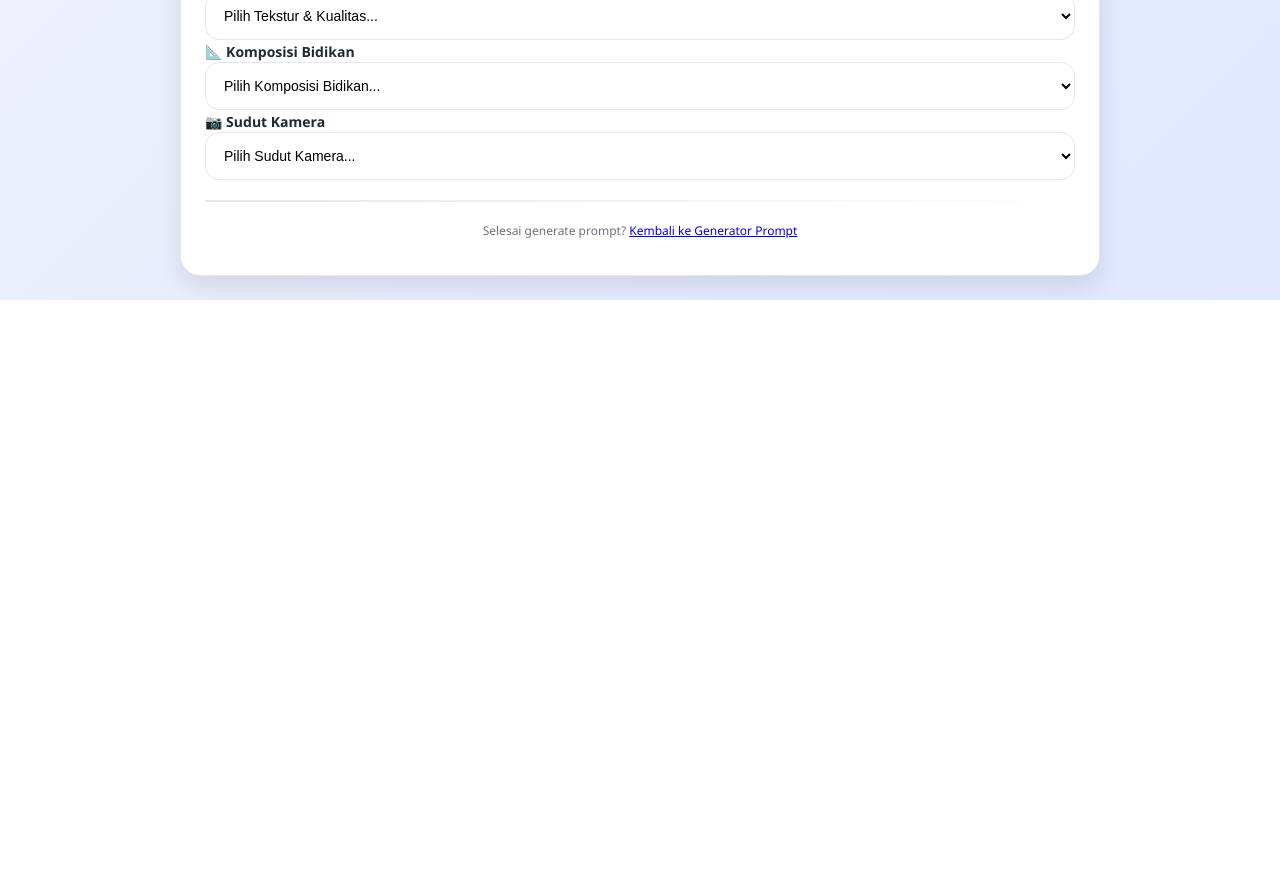
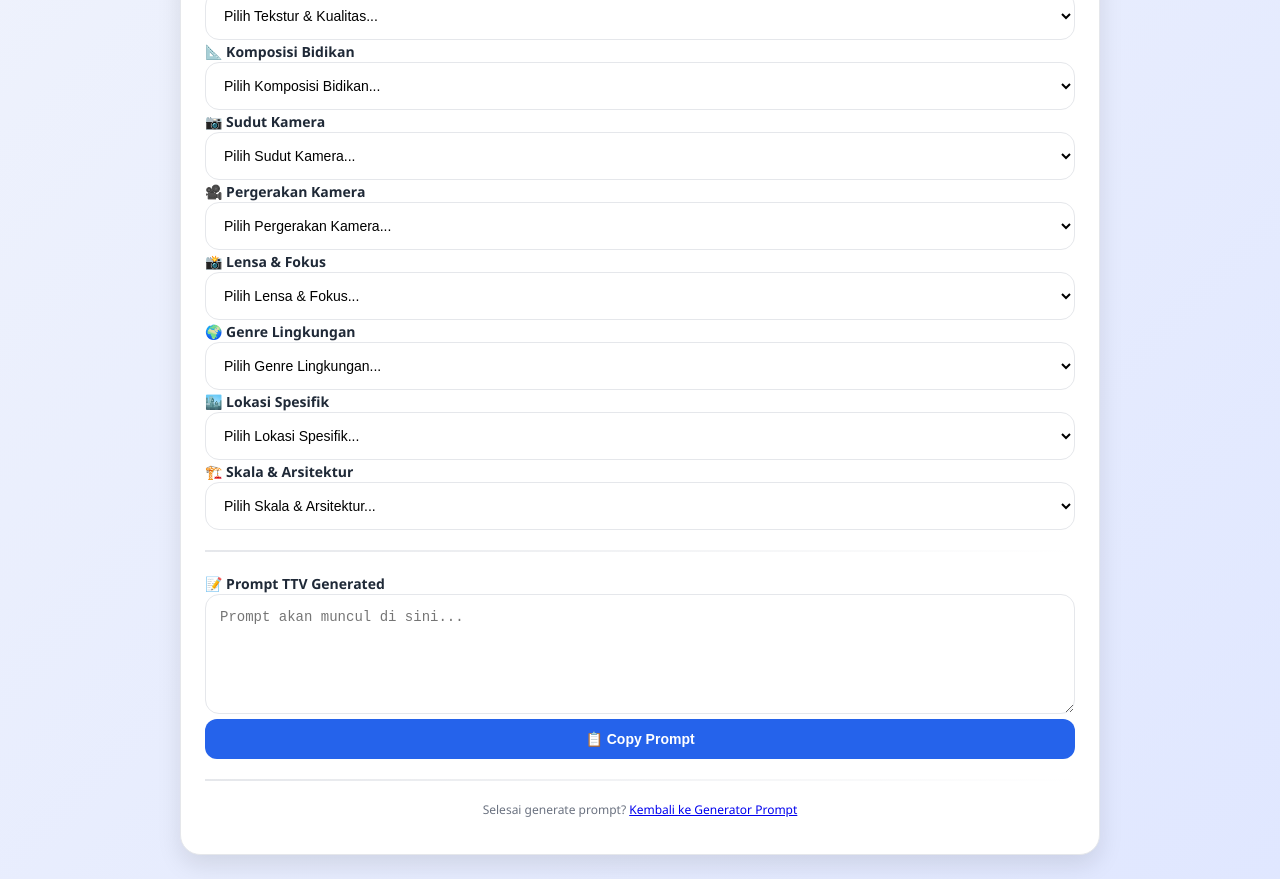
Before and after one commit to bahtiarrachman/WebsitePrompt, a plain HTML site: page prompt_ttv.html in a window 1280 px wide. Shown: the part 1125-2004 px from the top of the page. Before the commit the page ends 1425 px from the top, so only its background shows below. Drawn offline with Linux system fonts and the light colour scheme; a script that the page names is missing.

Commit message:
Update prompt_ttv.html

```diff
--- a/prompt_ttv.html
+++ b/prompt_ttv.html
@@ -258,6 +258,93 @@
           </select>
           <input type="text" id="sudut_kamera_custom" class="hidden" placeholder="Isi sudut kamera custom" />
         </div>
+                <div>
+          <label>🎥 Pergerakan Kamera</label>
+          <select id="pergerakan_kamera_select" onchange="toggleCustom('pergerakan_kamera')">
+            <option value="">Pilih Pergerakan Kamera...</option>
+            <option value="Statis">Statis</option>
+            <option value="Pan">Pan</option>
+            <option value="Tilt">Tilt</option>
+            <option value="Dolly">Dolly</option>
+            <option value="Tracking/Trucking">Tracking/Trucking</option>
+            <option value="Crane/Jib">Crane/Jib</option>
+            <option value="Handheld">Handheld</option>
+            <option value="Steadicam">Steadicam</option>
+            <option value="Dolly Zoom">Dolly Zoom</option>
+            <option value="other">Lainnya</option>
+          </select>
+          <input type="text" id="pergerakan_kamera_custom" class="hidden" placeholder="Isi pergerakan kamera custom" />
+        </div>
+                <div>
+          <label>📸 Lensa & Fokus</label>
+          <select id="lensa_fokus_select" onchange="toggleCustom('lensa_fokus')">
+            <option value="">Pilih Lensa & Fokus...</option>
+            <option value="Lensa Wide">Lensa Wide</option>
+            <option value="Lensa Telephoto">Lensa Telephoto</option>
+            <option value="Lensa Fisheye">Lensa Fisheye</option>
+            <option value="Rack Focus">Rack Focus</option>
+            <option value="Deep Focus">Deep Focus</option>
+            <option value="Shallow Focus">Shallow Focus</option>
+            <option value="other">Lainnya</option>
+          </select>
+          <input type="text" id="lensa_fokus_custom" class="hidden" placeholder="Isi lensa & fokus custom" />
+        </div>
+                <div>
+          <label>🌍 Genre Lingkungan</label>
+          <select id="genre_lingkungan_select" onchange="toggleCustom('genre_lingkungan')">
+            <option value="">Pilih Genre Lingkungan...</option>
+            <option value="High Fantasy">High Fantasy</option>
+            <option value="Urban Fantasy">Urban Fantasy</option>
+            <option value="Space Opera">Space Opera</option>
+            <option value="Dystopian">Dystopian</option>
+            <option value="Utopian">Utopian</option>
+            <option value="Historical">Historical</option>
+            <option value="Slice of Life">Slice of Life</option>
+            <option value="Magical Realism">Magical Realism</option>
+            <option value="Biopunk">Biopunk</option>
+            <option value="other">Lainnya</option>
+          </select>
+          <input type="text" id="genre_lingkungan_custom" class="hidden" placeholder="Isi genre lingkungan custom" />
+        </div>
+                <div>
+          <label>🏙️ Lokasi Spesifik</label>
+          <select id="lokasi_spesifik_select" onchange="toggleCustom('lokasi_spesifik')">
+            <option value="">Pilih Lokasi Spesifik...</option>
+            <option value="Kota Bawah Laut">Kota Bawah Laut</option>
+            <option value="Stasiun Luar Angkasa Terbengkalai">Stasiun Luar Angkasa Terbengkalai</option>
+            <option value="Pasar Malam di Planet Asing">Pasar Malam di Planet Asing</option>
+            <option value="Perpustakaan Tak Terhingga">Perpustakaan Tak Terhingga</option>
+            <option value="Hutan Kristal">Hutan Kristal</option>
+            <option value="Kerajaan di Atas Awan">Kerajaan di Atas Awan</option>
+            <option value="Ruang Tahta Gotik">Ruang Tahta Gotik</option>
+            <option value="Apartemen Minimalis">Apartemen Minimalis</option>
+            <option value="other">Lainnya</option>
+          </select>
+          <input type="text" id="lokasi_spesifik_custom" class="hidden" placeholder="Isi lokasi spesifik custom" />
+        </div>
+        <div>
+          <label>🏗️ Skala & Arsitektur</label>
+          <select id="skala_arsitektur_select" onchange="toggleCustom('skala_arsitektur')">
+            <option value="">Pilih Skala & Arsitektur...</option>
+            <option value="Megastruktur">Megastruktur</option>
+            <option value="Arsitektur Brutalis">Arsitektur Brutalis</option>
+            <option value="Arsitektur Organik">Arsitektur Organik</option>
+            <option value="Kota Terapung">Kota Terapung</option>
+            <option value="Desa Abad Pertengahan">Desa Abad Pertengahan</option>
+            <option value="Interior Kapal Selam">Interior Kapal Selam</option>
+            <option value="Arsitektur Barok">Arsitektur Barok</option>
+            <option value="other">Lainnya</option>
+          </select>
+          <input type="text" id="skala_arsitektur_custom" class="hidden" placeholder="Isi skala & arsitektur custom" />
+        </div>
+      </div>
+
+      <!-- Output Prompt -->
+      <div class="hr"></div>
+      <div>
+        <label>📝 Prompt TTV Generated</label>
+        <textarea id="prompt_output" readonly placeholder="Prompt akan muncul di sini..."></textarea>
+        <button class="btn" onclick="copyPrompt()">📋 Copy Prompt</button>
       </div>
 
       <!-- Link Kembali ke Halaman Utama -->
```
